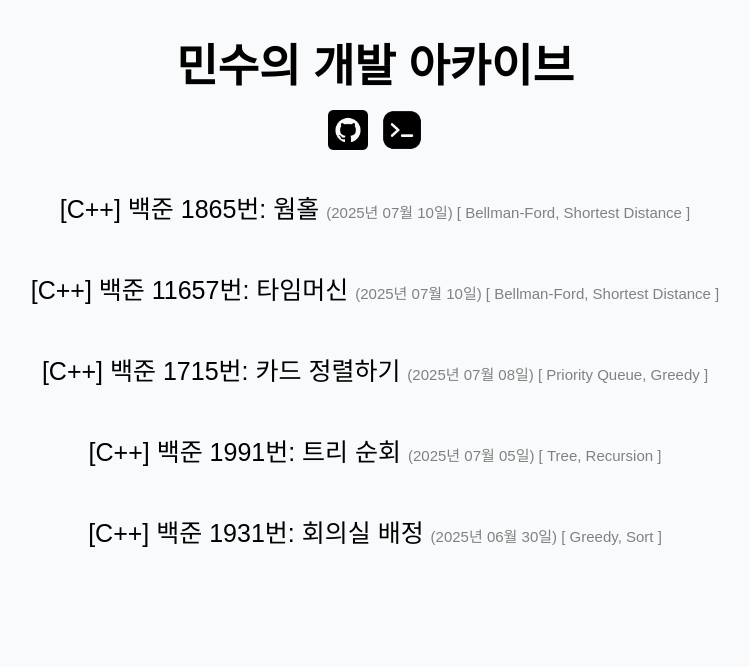
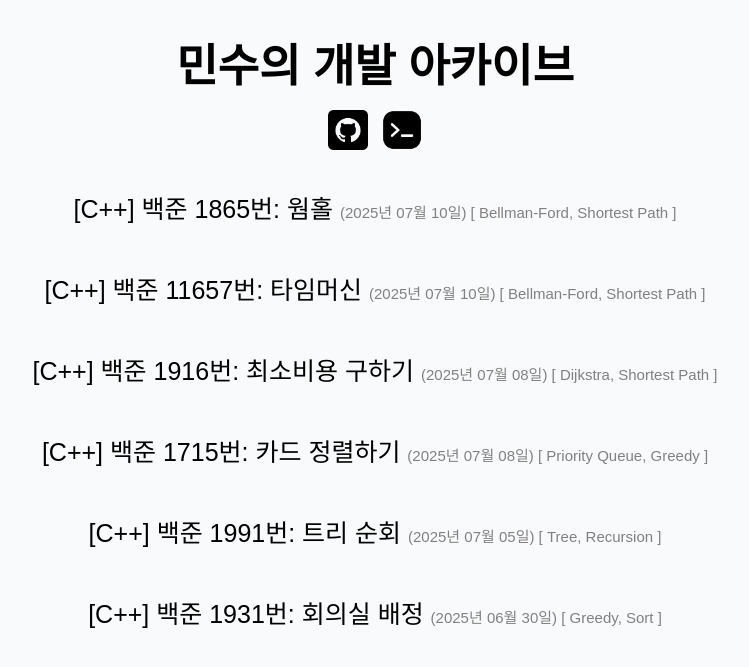
Before and after one commit to minsk601/minsk601.github.io, a Jekyll site: the page built from index.html, in a window 1280 px wide. Shown: the top 667 px of the page, without its empty margins (265-1014 px from the left). Built offline with Jekyll 4.4.1, drawn with Linux system fonts in a browser that asks for light colours; some web fonts are replaced; the list of posts is cut into pages by our own code; some of the changed lines change nothing that is shown.

Commit message:
Add | BOJ1916

````diff
--- a/_posts/2025-07-10-PS-BOJ11657.markdown
+++ b/_posts/2025-07-10-PS-BOJ11657.markdown
@@ -3,7 +3,7 @@ layout: post
 title:  "[C++] 백준 11657번: 타임머신"
 date:   2025-07-10 23:00:00 +0900
 categories: PS
-tags: [Bellman-Ford, Shortest Distance]
+tags: [Bellman-Ford, Shortest Path]
 ---
 
 # 문제
--- a/_posts/2025-07-10-PS-BOJ1865.markdown
+++ b/_posts/2025-07-10-PS-BOJ1865.markdown
@@ -3,7 +3,7 @@ layout: post
 title:  "[C++] 백준 1865번: 웜홀"
 date:   2025-07-10 23:00:00 +0900
 categories: PS
-tags: [Bellman-Ford, Shortest Distance]
+tags: [Bellman-Ford, Shortest Path]
 ---
 
 # 문제
--- /dev/null
+++ b/_posts/2025-07-10-PS-BOJ1916.markdown
@@ -0,0 +1,85 @@
+---
+layout: post
+title:  "[C++] 백준 1916번: 최소비용 구하기"
+date:   2025-07-09 00:00:00 +0900
+categories: PS
+tags: [Dijkstra, Shortest Path]
+---
+
+# 문제
+
+[문제: https://acmicpc.net/problem/1916](https://boj.kr/1916)
+**난이도: 골드 V**
+
+# 풀이 방법
+
+가장 기본적인 다익스트라(Dijkstra) 문제. 종만북의 다익스트라 코드를 참고하여 풀었다.
+다익스트라 알고리즘은 큐 대신 우선순위 큐를 사용하여 문제를 해결한다.
+
+우선순위 큐는 내부적으로 내림차순 정렬이 되어 값이 제거된다.
+버스로 이동하는 비용을 우선순위 큐에 넣기 때문에, - 로 부호를 변경하여 큐에 삽입한다.
+
+
+# 소스 코드
+
+```cpp
+#include <iostream>
+#include <algorithm>
+#include <vector>
+#include <queue>
+using namespace std;
+
+#define INF 99999999
+
+vector<int> dijkstra(int start, int v, vector<pair<int, int>> graph[])
+{
+	vector<int> dist(v, INF); // 거리 저장 벡터
+	priority_queue<pair<int, int>> pq;
+
+	dist[start] = 0;
+	pq.push({0, start});
+
+	while(!pq.empty())
+	{
+		int cur_dist = -pq.top().first;
+		int cur_node = pq.top().second;
+		pq.pop();
+
+		if(dist[cur_node] < cur_dist) continue;
+
+		for(int i = 0; i < graph[cur_node].size(); i++)
+		{
+
+			int nxt_node = graph[cur_node][i].first;
+			int nxt_dist = cur_dist + graph[cur_node][i].second;
+
+			if(nxt_dist < dist[nxt_node])
+			{
+				dist[nxt_node] = nxt_dist;
+				pq.push({ -nxt_dist, nxt_node });
+			}
+		}
+	}
+	return dist;
+}
+
+int main() {
+	ios::sync_with_stdio(false);
+	cin.tie(0);
+
+	int n, m;
+	cin >> n >> m;
+	vector<pair<int, int>> graph[n + 1];
+	for(int i = 0; i < m; i++) {
+		int f, t, c;
+		cin >> f >> t >> c;
+		graph[f].push_back({t, c});
+	}
+	int f, t;
+	cin >> f >> t;
+	vector<int> dist = dijkstra(f, n + 1, graph);
+	cout << dist[t];
+
+	return 0;
+}
+```
````
